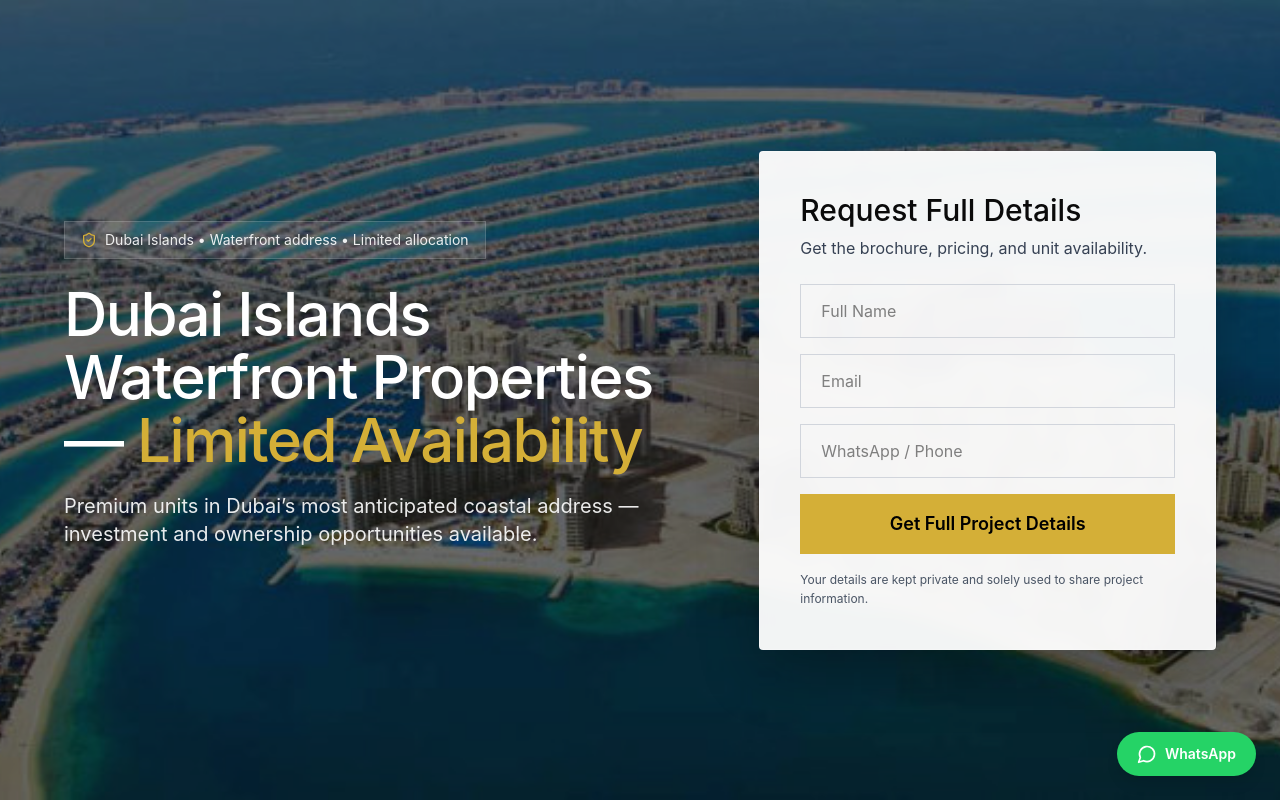
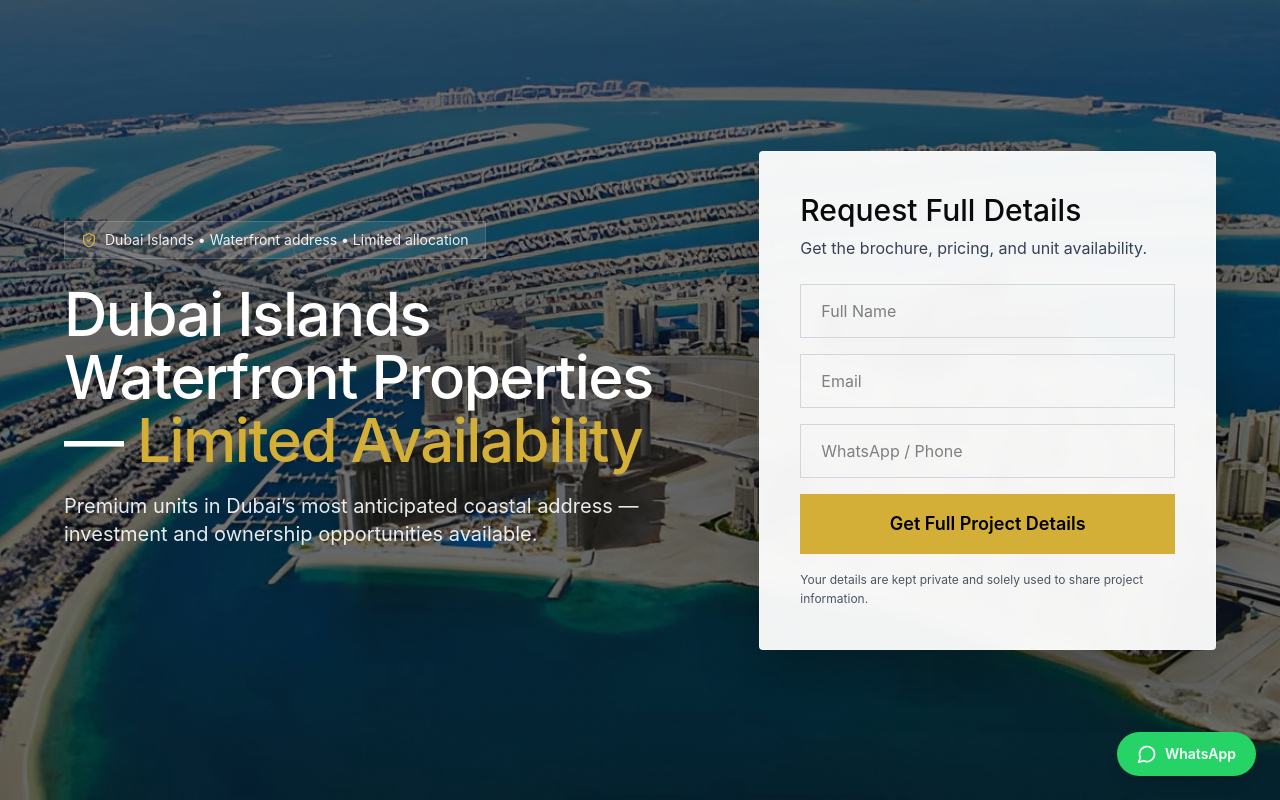
Before and after one commit to uncletuas/dubai-island-house-landing, a React (Vite) app: page / in a window 1280 px wide. Shown: the top 800 px of the page. Built offline with nearby package versions, Linux system fonts and the light colour scheme; no server answers.

Commit message:
Replace hero image with new Dubai Islands aerial photo

```diff
--- a/src/app/App.tsx
+++ b/src/app/App.tsx
@@ -209,7 +209,7 @@ export default function App() {
   //   public/images/dubai-islands/hero-aerial.jpg
   //   public/images/dubai-islands/gallery-01.jpg ... gallery-06.jpg
   // If files are missing, ImageWithFallback will render a placeholder.
-  const heroImageSrc = '/images/dubai-islands/hero-aerial.png';
+  const heroImageSrc = '/images/dubai-islands/hero-aerial.jpg';
   const whatsappMessage =
     'Hi, I’m interested in the Dubai Islands waterfront properties. Please share the full project details, prices, and current availability.';
   const whatsappLink = `https://wa.me/971585574022?text=${encodeURIComponent(whatsappMessage)}`;
```
Also changed, not shown: public/images/dubai-islands/hero-aerial.jpg (added).
